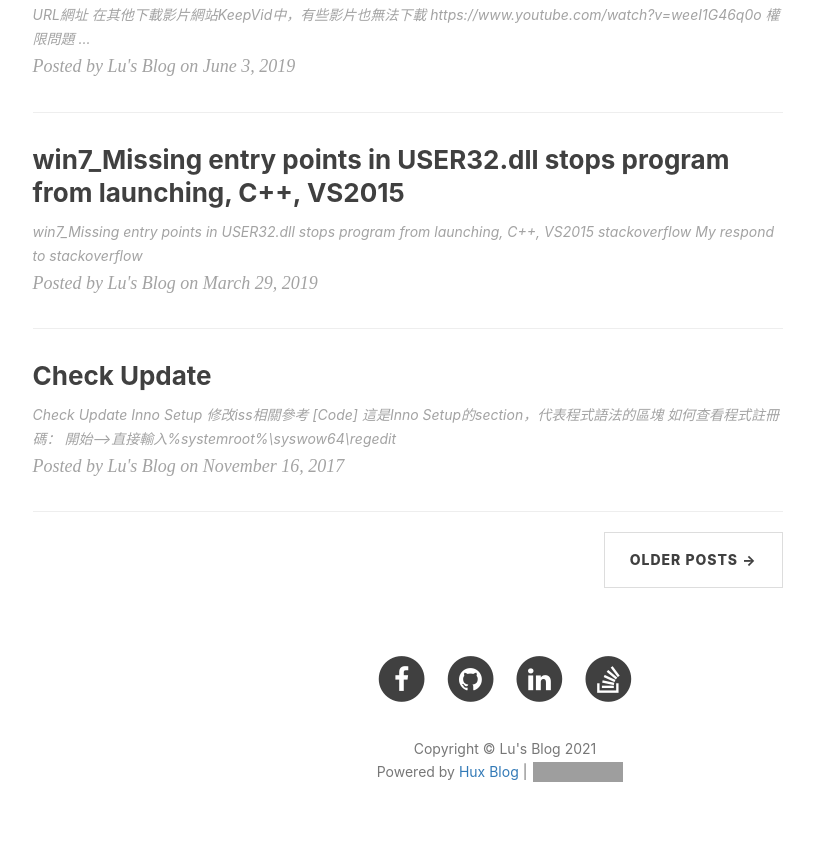
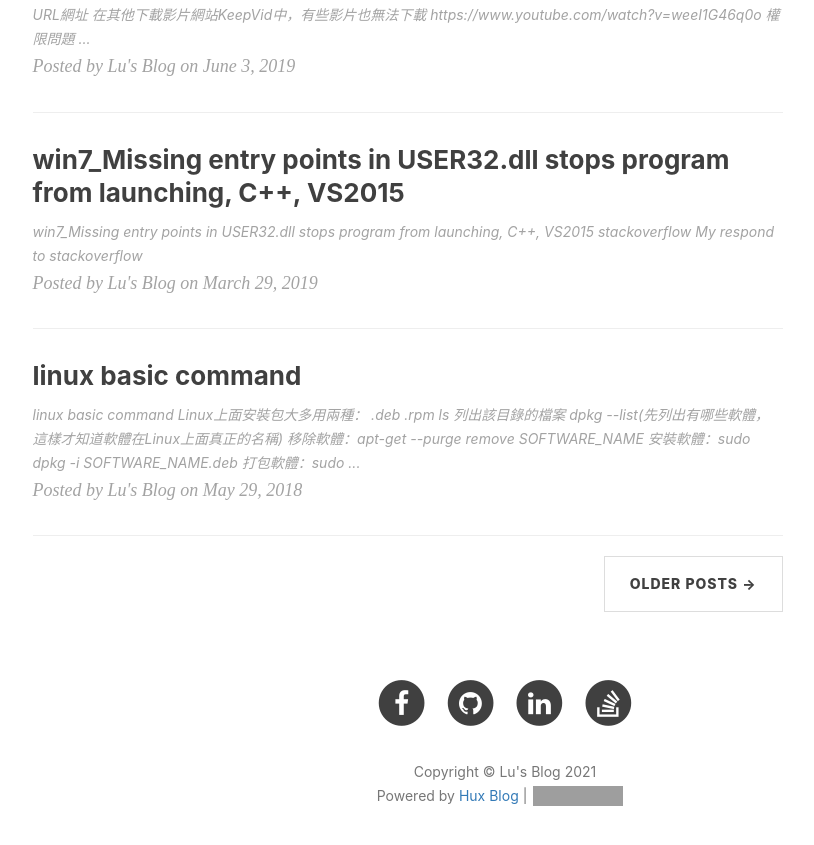
Before and after one commit to channing333/channing333.github.io, a Jekyll site: the page built from index.html, in a window 1280 px wide and 900 px high, scrolled down 1908 px. Shown: the top 845 px of the window, without its empty margins (135-949 px from the left). Built offline with Jekyll 4.4.1, drawn with Linux system fonts in a browser that asks for light colours; nearby versions of some CDN libraries; the list of posts is cut into pages by our own code; comment, search, counter and statistics services are not loaded; grey boxes are pictures that could not be loaded.

Commit message:
20210625 channing first software note over

````diff
--- a/_posts/2017-11-16-check update.md
+++ b/_posts/2017-11-16-check update.md
@@ -10,7 +10,7 @@ tags:
 
 # Check Update
 
-### Inno Setup
+### uninstall automatically
 [修改iss相關參考](https://stackoverflow.com/questions/2000296/inno-setup-how-to-automatically-uninstall-previous-installed-version?answertab=oldest#tab-top)
 
 [Code]
@@ -18,3 +18,13 @@ tags:
 
 如何查看程式註冊碼：
 開始-->直接輸入%systemroot%\syswow64\regedit
+
+### Silent install
+#### 方法1
+[在Code Section加上very silent install](https://stackoverflow.com/questions/21575241/how-to-make-the-silent-installation-by-using-innosetup?answertab=votes#tab-top)
+
+* Silent install：安裝progress會顯示
+* Very silent install：安裝progress不會顯示
+
+#### 方法2
+* 直接在cmd："xxx.exe /VERYSILENT"
--- /dev/null
+++ b/_posts/2018-05-29-linux basic command.md
@@ -0,0 +1,27 @@
+---
+layout: post
+title: "linux basic command"
+categories: "blog"
+header-img: "img/bg.jpg"
+tags:
+    - shell
+    - linux
+---
+
+# linux basic command
+Linux上面安裝包大多用兩種：
+* .deb
+* .rpm
+
+```shell=
+ls 列出該目錄的檔案
+dpkg --list(先列出有哪些軟體，這樣才知道軟體在Linux上面真正的名稱)
+移除軟體：apt-get --purge remove SOFTWARE_NAME
+安裝軟體：sudo dpkg -i SOFTWARE_NAME.deb
+打包軟體：sudo dpkg -b DEBIAN母資料夾 OUTPUTNAME.deb
+
+修改文檔：
+vim 檔案名稱
+:wq離開
+
+```
````
